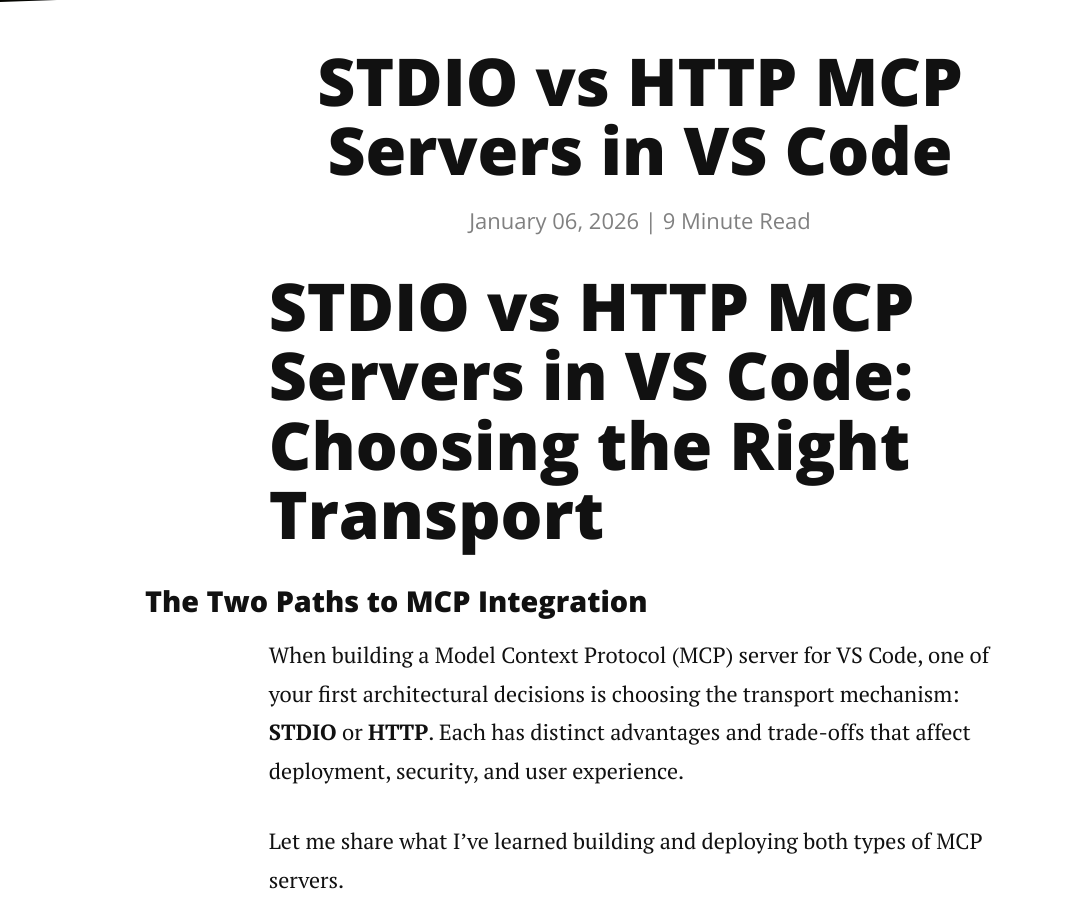
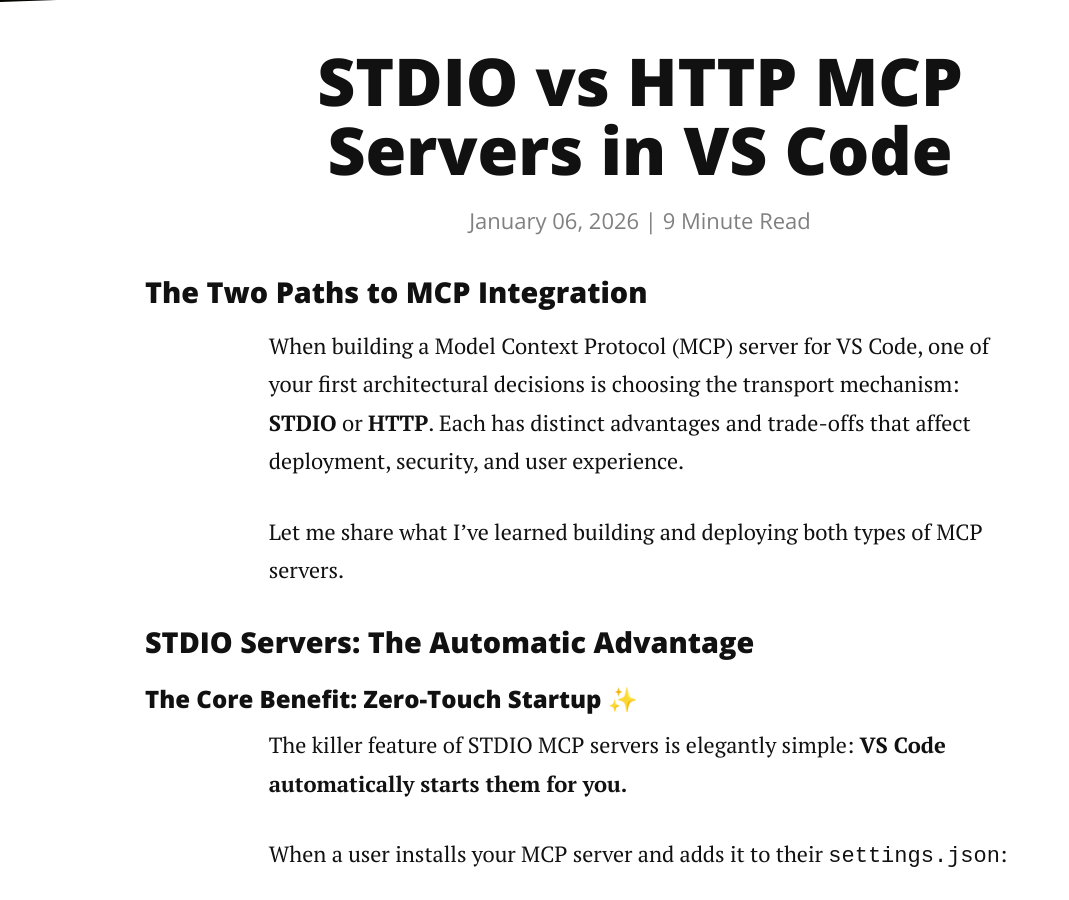
Before and after one commit to Fuzzwah/blog, a Jekyll site: the page built from _posts/2026-01-06-stdio-vs-http-mcp-servers-in-vscode.md, in a window 1280 px wide and 900 px high, scrolled down 316 px. Shown: the whole window, without its empty margins (0-1069 px from the left). Built offline with Jekyll 4.4.1, drawn with Linux system fonts in a browser that asks for light colours; nearby versions of some CDN libraries.

Commit message:
no header in posts, just use title

```diff
--- a/_posts/2026-01-06-stdio-vs-http-mcp-servers-in-vscode.md
+++ b/_posts/2026-01-06-stdio-vs-http-mcp-servers-in-vscode.md
@@ -1,7 +1,6 @@
 ---
 title: STDIO vs HTTP MCP Servers in VS Code
 ---
-# STDIO vs HTTP MCP Servers in VS Code: Choosing the Right Transport
 
 ## The Two Paths to MCP Integration
 
```
Also changed, not shown: _posts/2026-01-05-building-safe-dml-only-mode-for-postgres-mcp.md (+0 -1 lines).
